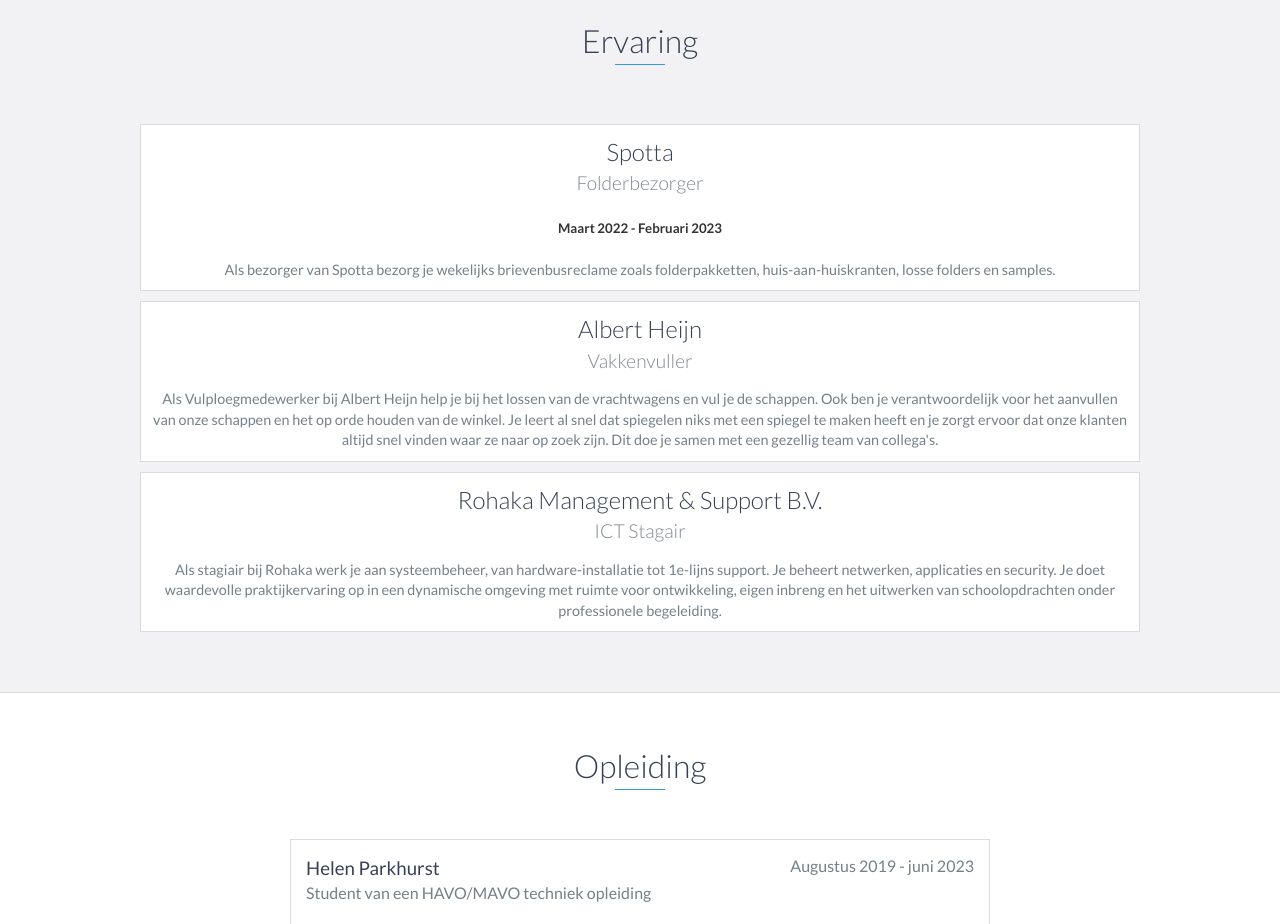
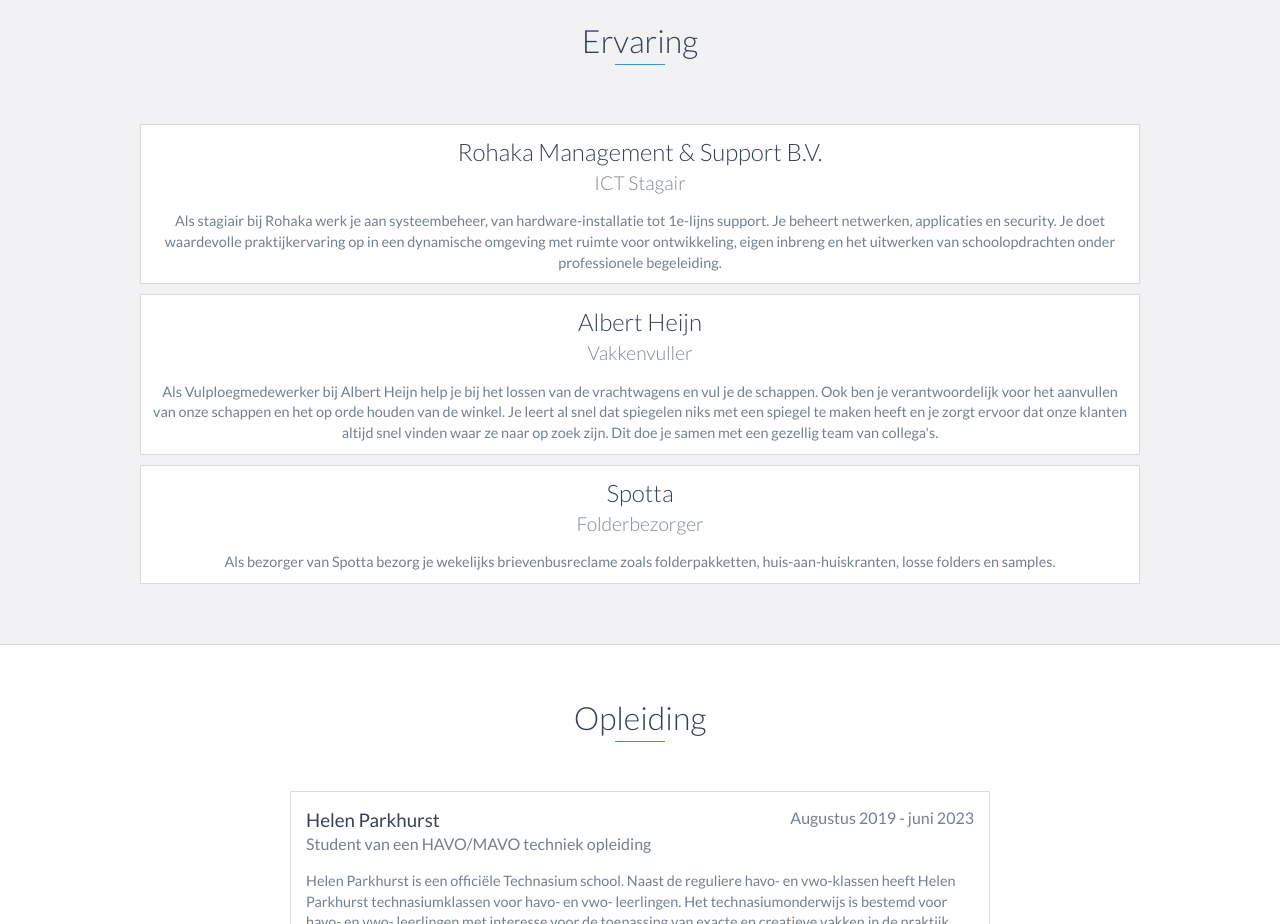
Before and after one commit to Thommieboooy/Website, a website: page index.html in a window 1280 px wide. Shown: the part 1120-2044 px from the top of the page. Drawn offline with nearby package versions, Linux system fonts and the light colour scheme.

Commit message:
Update index.html

```diff
--- a/index.html
+++ b/index.html
@@ -95,15 +95,13 @@
         <div id="experience-timeline">
 
 
-
-            <div data-date="Maart 2022 – Februari 2023">
-                <h3>Spotta</h3>
-                <h4>Folderbezorger</h4>
-		<h5>Maart 2022 - Februari 2023</h5>
-                <p>
-                    Als bezorger van Spotta bezorg je wekelijks brievenbusreclame zoals folderpakketten, huis-aan-huiskranten, losse folders en samples.
+<div data-date="Januari 2025 – Juni 2025">
+                <h3>Rohaka Management &amp; Support B.V.</h3>
+                <h4>ICT Stagair</h4>
+                <p> Als stagiair bij Rohaka werk je aan systeembeheer, van hardware-installatie tot 1e-lijns support. Je beheert netwerken, applicaties en security. Je doet waardevolle praktijkervaring op in een dynamische omgeving met ruimte voor ontwikkeling, eigen inbreng en het uitwerken van schoolopdrachten onder professionele begeleiding.
                 </p>
             </div>
+
 
             <div data-date="Maart 2023 – Februari 2024">
                 <h3>Albert Heijn</h3>
@@ -113,12 +111,14 @@
                 </p>
             </div>
 
-             <div data-date="Januari 2025 – Juni 2025">
-                <h3>Rohaka Management &amp; Support B.V.</h3>
-                <h4>ICT Stagair</h4>
-                <p> Als stagiair bij Rohaka werk je aan systeembeheer, van hardware-installatie tot 1e-lijns support. Je beheert netwerken, applicaties en security. Je doet waardevolle praktijkervaring op in een dynamische omgeving met ruimte voor ontwikkeling, eigen inbreng en het uitwerken van schoolopdrachten onder professionele begeleiding.
+		<div data-date="Maart 2022 – Februari 2023">
+                <h3>Spotta</h3>
+                <h4>Folderbezorger</h4>
+                <p>
+                    Als bezorger van Spotta bezorg je wekelijks brievenbusreclame zoals folderpakketten, huis-aan-huiskranten, losse folders en samples.
                 </p>
             </div>
+
         </div>
     </div>
     <!-- End #experience -->
```
